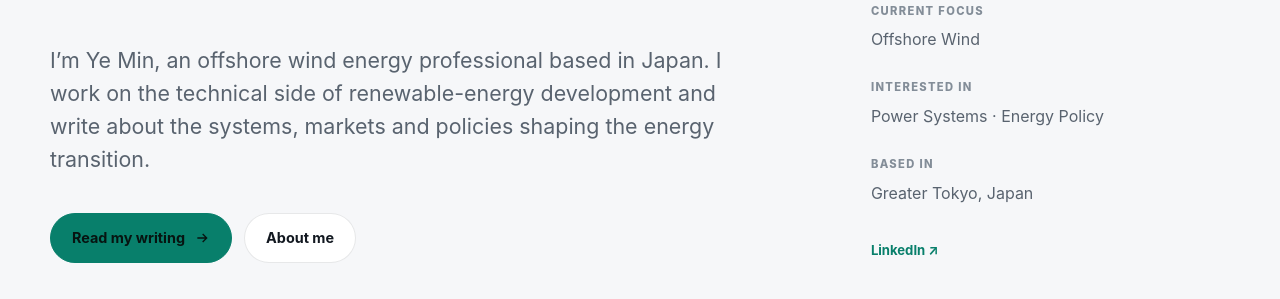
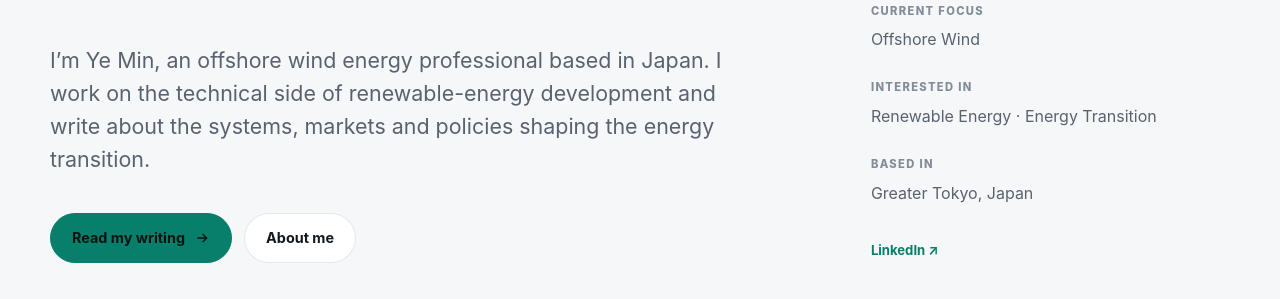
Before and after one commit to ym-yemin/Portfolio, a Jekyll site: the page built from index.html, in a window 1280 px wide and 900 px high, scrolled down 588 px. Shown: the part 154-453 px from the top of the window. Built offline with Jekyll 4.4.1, drawn with Linux system fonts in a browser that asks for light colours.

Commit message:
Update hero-aside-value to reflect new focus areas

```diff
--- a/index.html
+++ b/index.html
@@ -74,7 +74,7 @@ description: Portfolio and writing by Ye Min — Offshore Wind Energy Technical
             </div>
 
             <div class="hero-aside-value">
-              Power Systems · Energy Policy
+              Renewable Energy · Energy Transition
             </div>
           </div>
 
```
